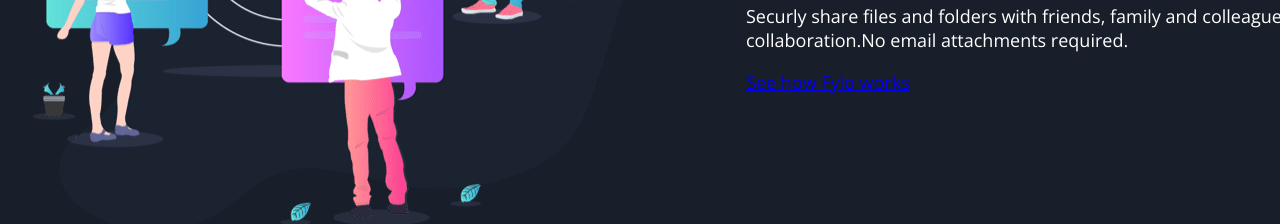
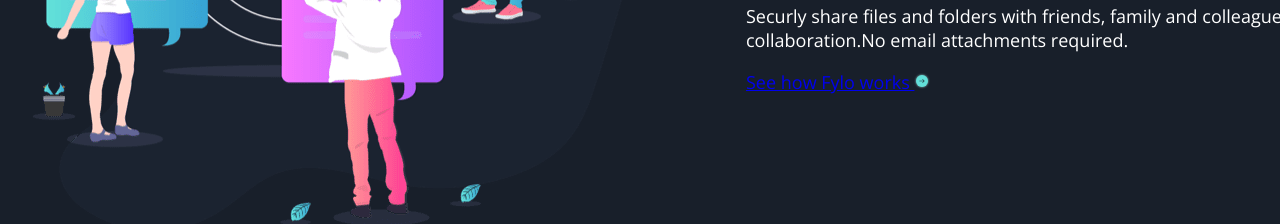
Before and after one commit to jokale/fylo, a React (Create React App) app: page / in a window 1280 px wide. Shown: the part 1765-1989 px from the top of the page. Built offline with nearby package versions, Linux system fonts and the light colour scheme.

Commit message:
styling fylo link

```diff
--- a/src/App.js
+++ b/src/App.js
@@ -7,6 +7,8 @@ import quotes from "./Icons/quotes.png"
 import productive from "./Images/productive.png"
 
 import access from "./Icons/access.svg";
+import arrow from "./Icons/arrow.svg";
+
 import security from "./Icons/security.svg";
 import collab from "./Icons/collab.svg";
 import anyfile from "./Icons/anyfile.svg";
@@ -70,7 +72,8 @@ class App extends React.Component {
         <h2>Stay productive, <br></br> wherever you are</h2>
         <p className="para1">Never let location be an issue when accessing your files. Ftlo has you <br></br>covered for all of your file storage needs.</p>
         <p className="para2">Securly share files and folders with friends, family and colleagues for live <br></br> collaboration.No email attachments required.</p>
-        <a href="www.google.com" target="blank">See how Fylo works</a>
+        <a href="www.google.com" target="blank">See how Fylo works  <img src={arrow} className="arrow-icon" alt="logo of a phone and computer"/> </a>
+
        </div>
    </div>
 
```
Also changed, not shown: src/Icons/arrow.svg (renamed from src/Icons/icon-arrow.svg).
